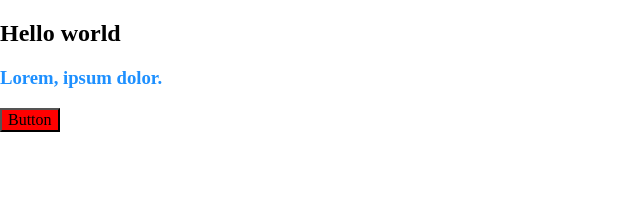
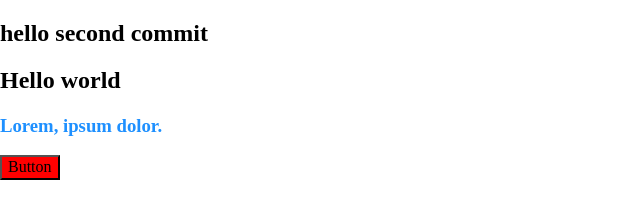
Before and after one commit to vohobjonoff/n99, a plain HTML site: page index.html in a window 1280 px wide. Shown: the whole page, without its empty margins (0-640 px from the left). Drawn offline with Linux system fonts and the light colour scheme.

Commit message:
h2 added

```diff
--- a/index.html
+++ b/index.html
@@ -9,6 +9,7 @@
     <link rel="stylesheet" href="./main.css">
 </head>
 <body>
+    <h2>hello second commit</h2>
     <!-- <div class="dropdown">
         <span>hover me</span>
         <div class="dropdown-content">
```
